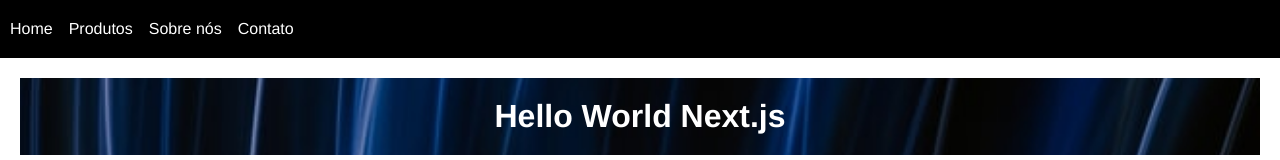
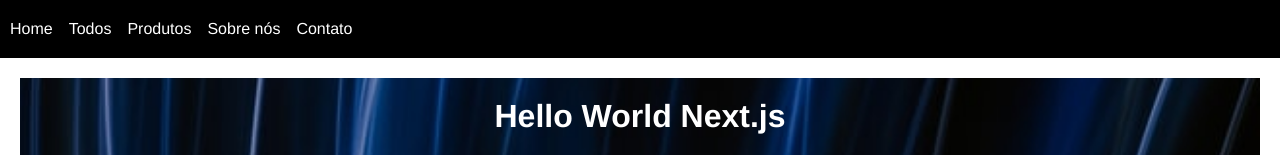
Before and after one commit to MariaLuizaVicentini/pokemonNextJS, a Next.js app: page / in a window 1280 px wide. Shown: the top 160 px of the page. Built offline with nearby package versions, Linux system fonts and the light colour scheme.

Commit message:
add menu de todos na navBar

```diff
--- a/components/NavBar.js
+++ b/components/NavBar.js
@@ -7,6 +7,12 @@
             <li>
                 <Link href="/" legacyBehavior>
                     <a>Home</a>
+                </Link>
+            </li>
+
+            <li>
+                <Link href="/todos" legacyBehavior>
+                    <a>Todos</a>
                 </Link>
             </li>
 
```
Also changed, not shown: pages/todos.js (+9 -3 lines).
